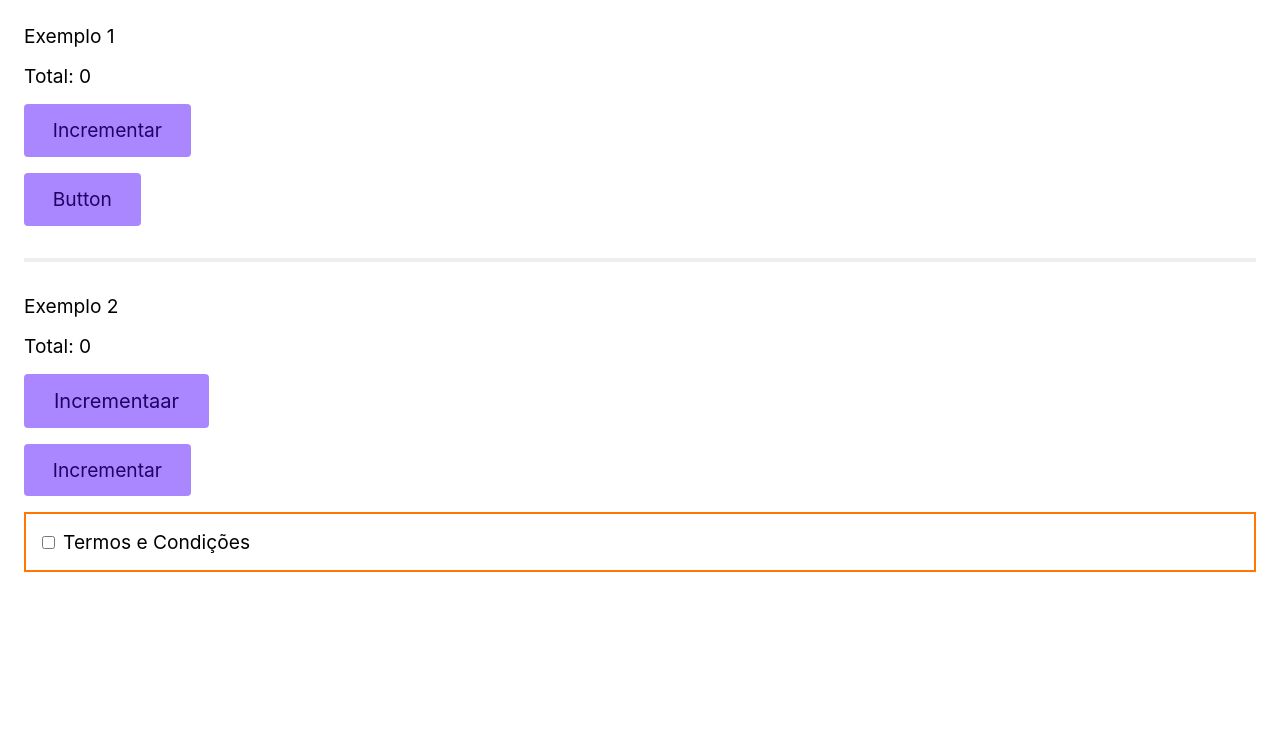
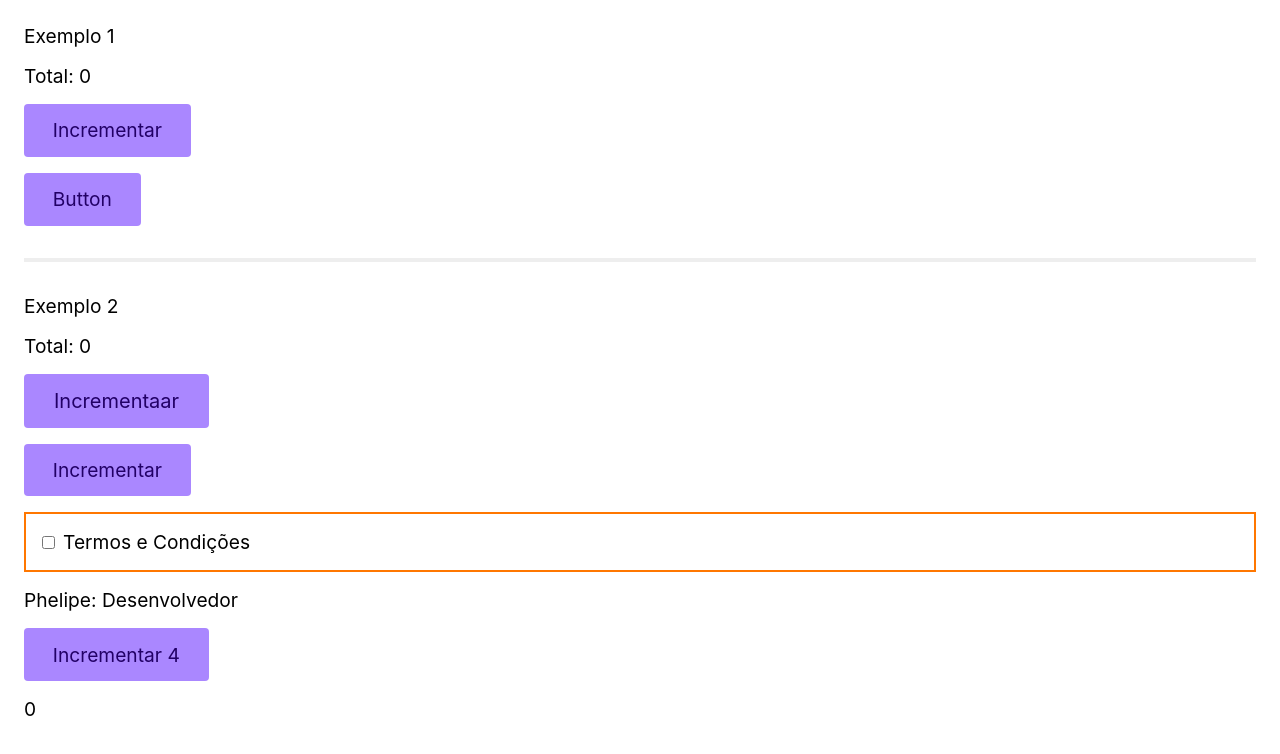
Before and after one commit to iamphelipe/reactTS_origamid, a React (Vite) app: page / in a window 1280 px wide. Shown: the top 754 px of the page. Built offline with nearby package versions, Linux system fonts and the light colour scheme.

Commit message:
Testando useState hook

```diff
--- a/src/App.tsx
+++ b/src/App.tsx
@@ -3,8 +3,30 @@ import Button from './Button';
 import Button2 from './Button2';
 import Button3 from './Button3';
 import Checkbox from './Checkbox';
+import Button4 from './Button4';
+
+function user() {
+  return {
+    nome: "Phelipe",
+    profissao: "Desenvolvedor"
+  }
+}
+
+type User = {
+  nome: string;
+  profissao: string
+}
 
 function App() {
+  const [data, setData] = React.useState<null | User>(null)
+  const [total4, setTotal4] = React.useState(0)
+
+  React.useEffect(() => {
+    setTimeout(() => {
+      setData(user())
+    }, 1000)
+  }, [])
+
   const [total, setTotal] = React.useState(0);
 
   function incrementar() {
@@ -40,6 +62,14 @@ function App() {
       <Checkbox label='Termos e Condições' />
     </div>
 
+    <div>
+      {/* UseState */}
+      {data !== null && <p>{data.nome}: {data.profissao}</p>}
+      <Button4 incrementar={setTotal4}/>
+      <p>{total4}</p>
+
+    </div>
+
 
     </>
 
--- /dev/null
+++ b/src/Button4.tsx
@@ -0,0 +1,13 @@
+import React from 'react'
+
+type ButtonProps = {
+   incrementar: React.Dispatch<React.SetStateAction<number>>
+}
+
+const Button4 = ({incrementar}: ButtonProps) => {
+  return (
+    <button onClick={() => incrementar((n) => n + 1)}>Incrementar 4</button>
+  )
+}
+
+export default Button4
```
